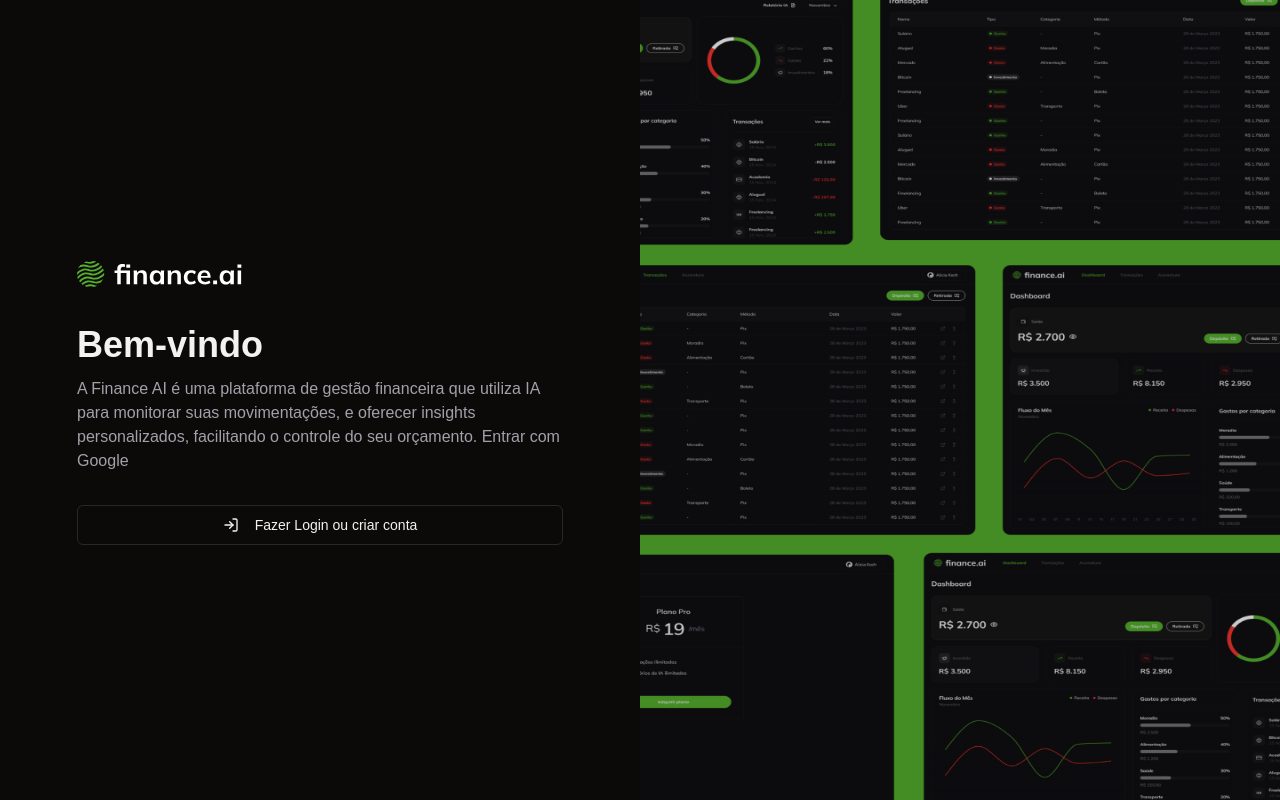
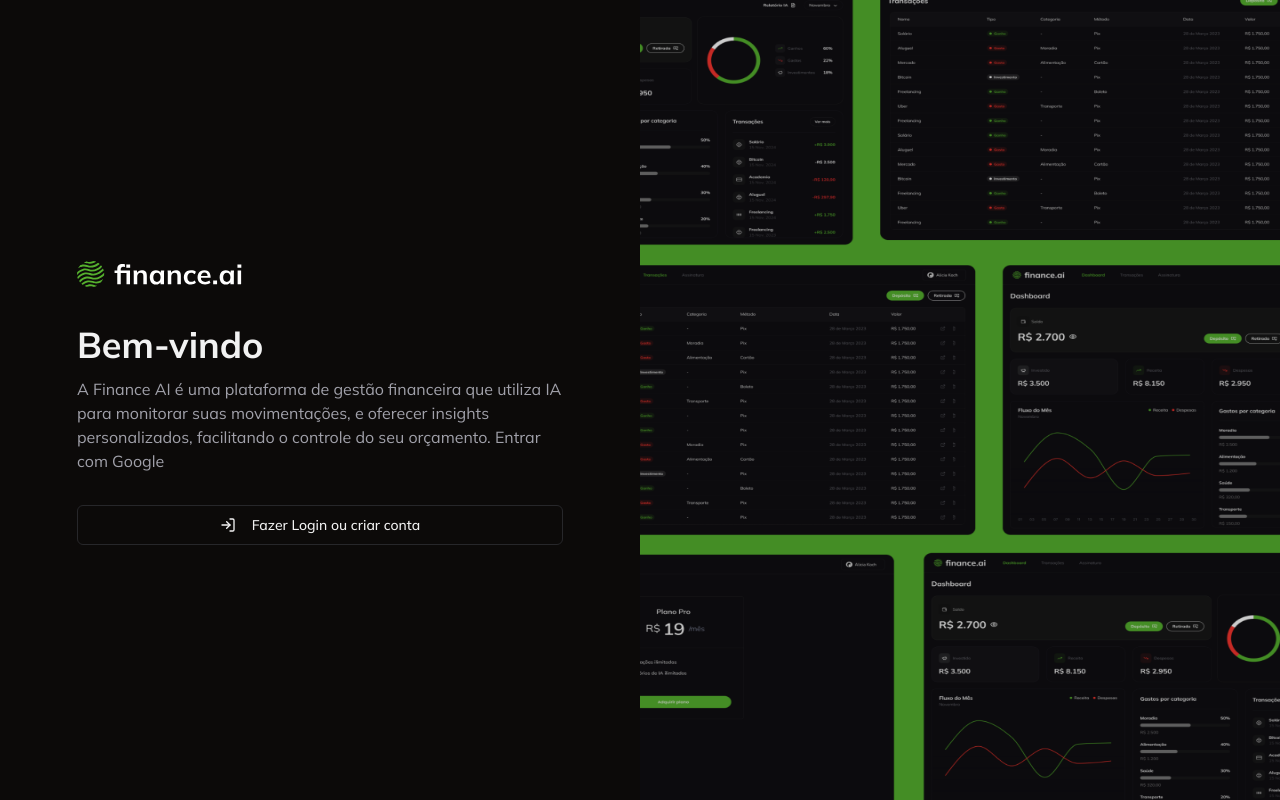
Before and after one commit to Jonask12/finance_ai_fsw, a Next.js app: page /login in a window 1280 px wide. Built offline with nearby package versions, Linux system fonts and the light colour scheme; no server answers.

Commit message:
feat: update font to mulish

```diff
--- a/app/layout.tsx
+++ b/app/layout.tsx
@@ -1,19 +1,12 @@
 import type { Metadata } from "next";
-import localFont from "next/font/local";
+import { Mulish } from "next/font/google";
 import "./globals.css";
 import { ClerkProvider } from "@clerk/nextjs";
 import { dark } from "@clerk/themes";
 
-const geistSans = localFont({
-  src: "./fonts/GeistVF.woff",
-  variable: "--font-geist-sans",
-  weight: "100 900",
-});
-const geistMono = localFont({
-  src: "./fonts/GeistMonoVF.woff",
-  variable: "--font-geist-mono",
-  weight: "100 900",
-});
+const mulish = Mulish({
+  subsets: ["latin-ext"],
+})
 
 export const metadata: Metadata = {
   title: "Create Next App",
@@ -28,7 +21,7 @@
   return (
     <html lang="en">
       <body
-        className={`${geistSans.variable} ${geistMono.variable} dark antialiased`}
+        className={`${mulish.className} dark antialiased`}
       >
         <ClerkProvider appearance={{
           baseTheme: dark
```
Also changed, not shown: app/fonts/GeistMonoVF.woff (deleted), app/fonts/GeistVF.woff (deleted).
